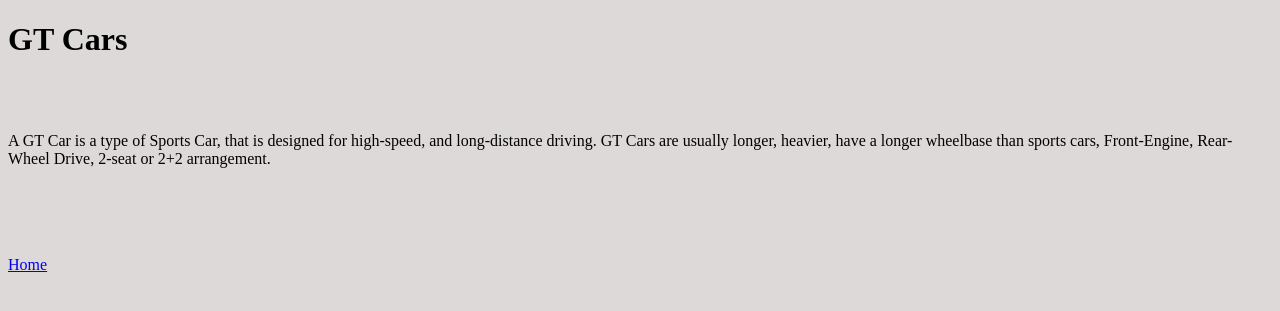
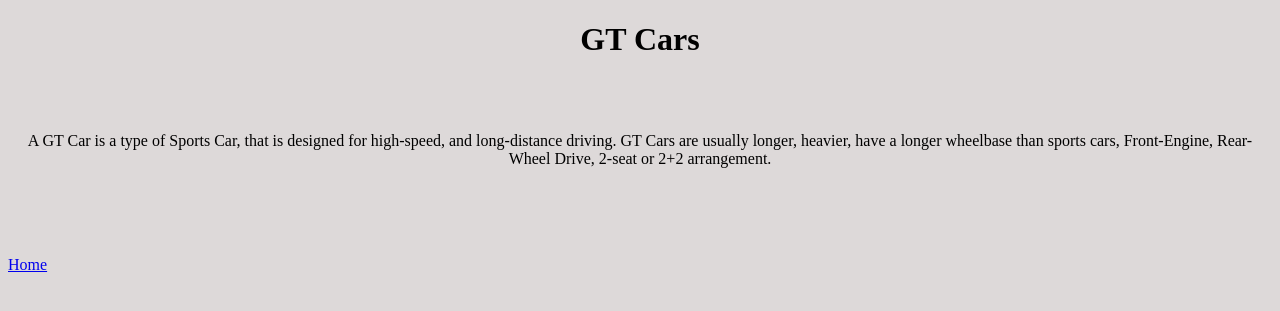
Before and after one commit to rmanneh2468/Cult_Classic_Japanese_Cars, a PHP site: page /GT_Cars.php in a window 1280 px wide. Shown: the top 311 px of the page. Run offline with PHP 8.4, Linux system fonts and the light colour scheme.

Commit message:
Update style.css

```diff
--- a/style.css
+++ b/style.css
@@ -1,3 +1,15 @@
 body{
     background-color: #ddd9d9;
 }
+
+h1{
+    text-align: center
+}
+
+h2{
+    text-align: center;
+}
+
+p{
+    text-align: center;
+}
```
